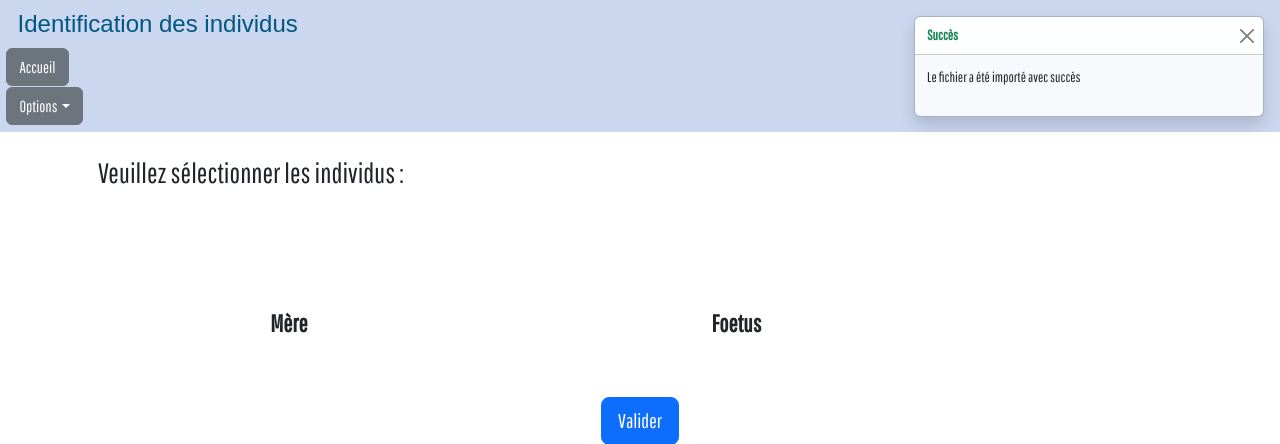
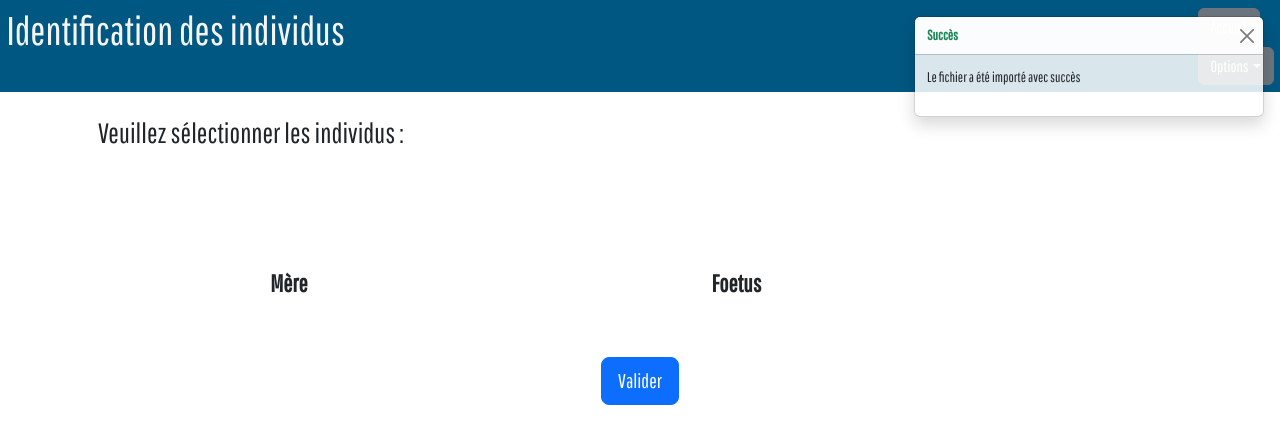
Before and after one commit to RAHMANIfatima/LacFom, a Django app: page /analyse/identification/ in a window 1280 px wide. Shown: the top 444 px of the page. Run offline with Django 3.2, Linux system fonts and the light colour scheme; lists and menus that the app fills with data are empty; some web fonts are replaced.

Commit message:
Ajout flex-box autour des boutons du header

```diff
--- a/Django/src/analyse/templates/analyse/identification.html
+++ b/Django/src/analyse/templates/analyse/identification.html
@@ -11,7 +11,7 @@
     <title>Lacfom</title>
 </head>
 <body>
-    <header>
+    <header class="header-flex">
         <h1>Identification des individus</h1>
         <div class="btn-grp">
             <form action="{% url 'index' %}">
--- a/Django/src/analyse/templates/analyse/identification_avec_pere.html
+++ b/Django/src/analyse/templates/analyse/identification_avec_pere.html
@@ -11,7 +11,7 @@
     <title>Lacfom</title>
 </head>
 <body>
-    <header>
+    <header class="header-flex">
         <h1>Identification des individus</h1>
         <div class="btn-grp">
             <form action="{% url 'index' %}">
--- a/Django/src/lacfom/static/css/identification.css
+++ b/Django/src/lacfom/static/css/identification.css
@@ -1,18 +1,23 @@
 @import url('https://fonts.googleapis.com/css2?family=Pathway+Gothic+One&family=Special+Gothic+Condensed+One&display=swap');
 
-
+/********************* Stylisation du tableau du header *********************/
 header{
-    background-color: var(--bleuet);
+    background-color: var(--primary-color);
     width: 100%;
     color: whitesmoke;
     padding: 0.4rem;
 }
 
-h1{
+.header-flex{
+    display: flex;
+    justify-content: space-between;
+    gap: 5%;
+}
+
+.header h1{
     font-size: 20px;
     margin-left: 0.7rem;
     margin-top: 0.2rem;
-    color: var(--primary-color);
     font-family: "Special Gothic Condensed One", sans-serif;
     font-size: 1.5rem;
 }
```
Also changed, not shown: Django/src/lacfom/static/css/resultats.css (+41 -6 lines).
